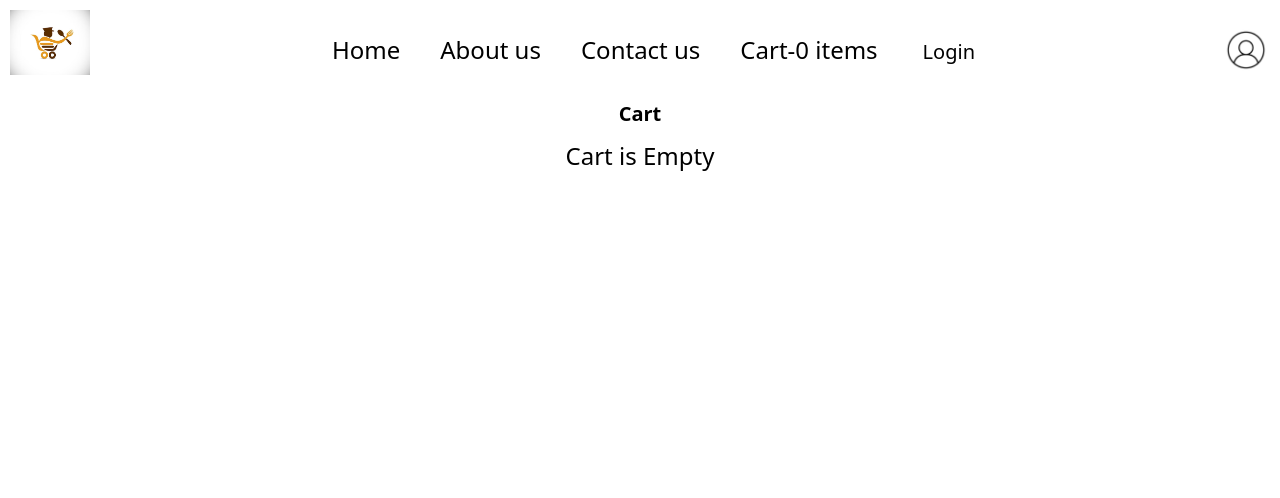
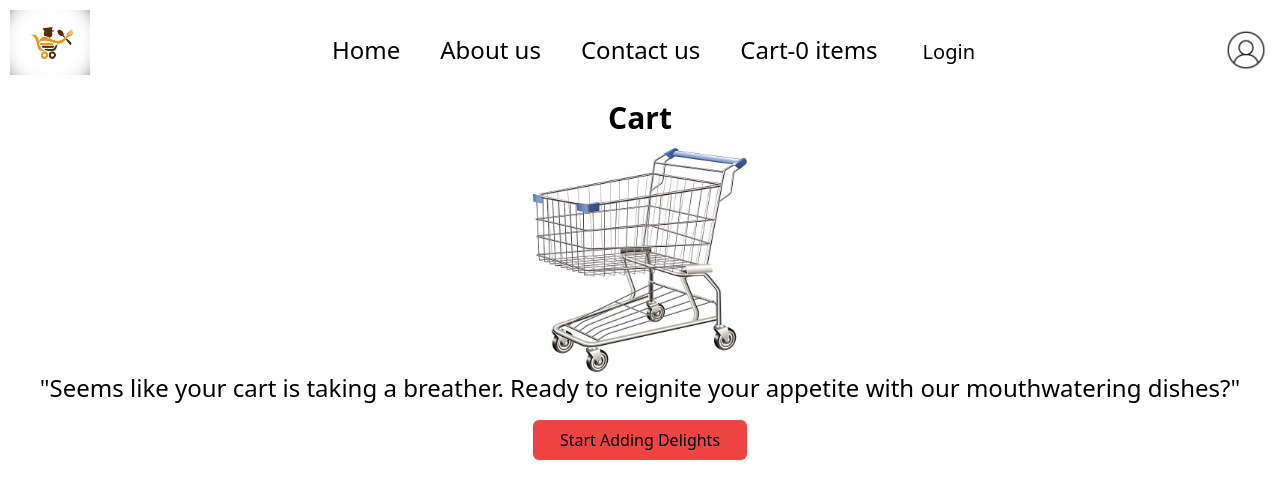
Before and after one commit to mvssgupta/CloneBite, a React (Vite) app: page /cart in a window 1280 px wide. Shown: the top 498 px of the page. Built offline with nearby package versions, Linux system fonts and the light colour scheme.

Commit message:
implemented delete item function in cart

```diff
--- a/src/components/Body.js
+++ b/src/components/Body.js
@@ -21,8 +21,8 @@ const Body = () => {
   const fetchDataFromApi =  async() => {
     const res = await axios.get("https://corsproxy.io/?https://www.swiggy.com/dapi/restaurants/list/v5?lat=17.6868159&lng=83.2184815&is-seo-homepage-enabled=true&page_type=DESKTOP_WEB_LISTING")
     const resData = res.data
-    setListOfRestaurants(resData?.data?.cards[2]?.card?.card?.gridElements?.infoWithStyle?.restaurants)
-    setFilteredRestaurants(resData?.data?.cards[2]?.card?.card?.gridElements?.infoWithStyle?.restaurants)
+    setListOfRestaurants(resData?.data?.cards[5]?.card?.card?.gridElements?.infoWithStyle?.restaurants)
+    setFilteredRestaurants(resData?.data?.cards[5]?.card?.card?.gridElements?.infoWithStyle?.restaurants)
   }
 
   if(listOfRestaurants?.length===0)
--- a/src/components/Cart.js
+++ b/src/components/Cart.js
@@ -1,5 +1,7 @@
 import { useDispatch,useSelector } from 'react-redux';
-import {clearCart} from '../utils/cartSlice'
+import {clearCart,deleteItem} from '../utils/cartSlice'
+import { Link } from 'react-router-dom';
+import emptyCart from '../../Images/emptyCart.jpg'
 const Cart = () => {
 
   const cartItems = useSelector((store) => store.cart.items)
@@ -10,9 +12,13 @@ const Cart = () => {
     dispatch(clearCart())
   }
 
+  const handleDelItem = (item) => {
+    dispatch(deleteItem(item))
+  }
+
   return (
     <div className="text-center">
-      <h1 className="text-xl font-extrabold mb-3">Cart</h1>
+      <h1 className="text-3xl font-bold mb-3">Cart</h1>
       {cartItems.length>0 ?
 
       <div className="w-6/12 mx-auto">
@@ -22,19 +28,25 @@ const Cart = () => {
           key={item?.card?.info?.id}
           className="p-2 m-1 pt-3 shadow-md border-b-2 border-gray-300 flex justify-between"
         >
-          <div className="w-10/12 justify-start">
+          <div className="w-10/12 justify-start text-left">
             <h1 className="font-semibold">{item?.card?.info?.name}</h1>
             <h1 className="text-sm">Rs.{item.card.info.price ? item.card.info.price / 100 : item.card.info.defaultPrice / 100}</h1>
             <p className="text-xs mx-1">{item?.card?.info?.description}</p>
           </div>
           <div className="flex items-end justify-end">
           {item.card.info.imageId &&<img className="mb-2 w-16 h-12" src={"https://media-assets.swiggy.com/swiggy/image/upload/fl_lossy,f_auto,q_auto,w_1024/" + item.card.info.imageId}/>}
-            <span className="bg-green-400 hover:bg-green-700 mx-2 px-2 rounded-md absolute" onClick={() =>handleDelItem(item)}>Del</span>
+            <span className="bg-green-400 hover:bg-green-700 mx-2 px-2 rounded-md absolute" onClick={() => handleDelItem(item)}>Del</span>
           </div>
         </div>
       ))}
     </div>
-    :<span className="text-center text-2xl">Cart is Empty</span>}
+    :
+    <div>
+        <img src={emptyCart} alt="EmptyCartImage" className="mx-auto w-2/12 h-56" />
+      <span className="text-center text-2xl">"Seems like your cart is taking a breather. Ready to reignite your appetite with our mouthwatering dishes?"</span>
+      <Link to='/' className="block mx-auto bg-red-500 mt-4 p-2 rounded-md w-2/12" >Start Adding Delights</Link>
+    </div>
+    }
     </div>
   );
 };
--- a/src/utils/cartSlice.js
+++ b/src/utils/cartSlice.js
@@ -7,8 +7,8 @@ const cartSlice = createSlice({
     addItem: (state, action) => {
       state.items.push(action.payload);
     },
-    deleteItem: (state) => {
-      state.items.pop();
+    deleteItem: (state,action) => {
+      state.items = state.items.filter((item) => (item.card.info.id != action.payload.card.info.id))
     },
     clearCart: (state) => {
       state.items.length = 0;
@@ -16,5 +16,5 @@ const cartSlice = createSlice({
   },
 });
 
-export const { addItem, removeItem, clearCart } = cartSlice.actions;
+export const { addItem, deleteItem, clearCart } = cartSlice.actions;
 export default cartSlice.reducer;
```
Also changed, not shown: Images/emptyCart.jpg (added).
